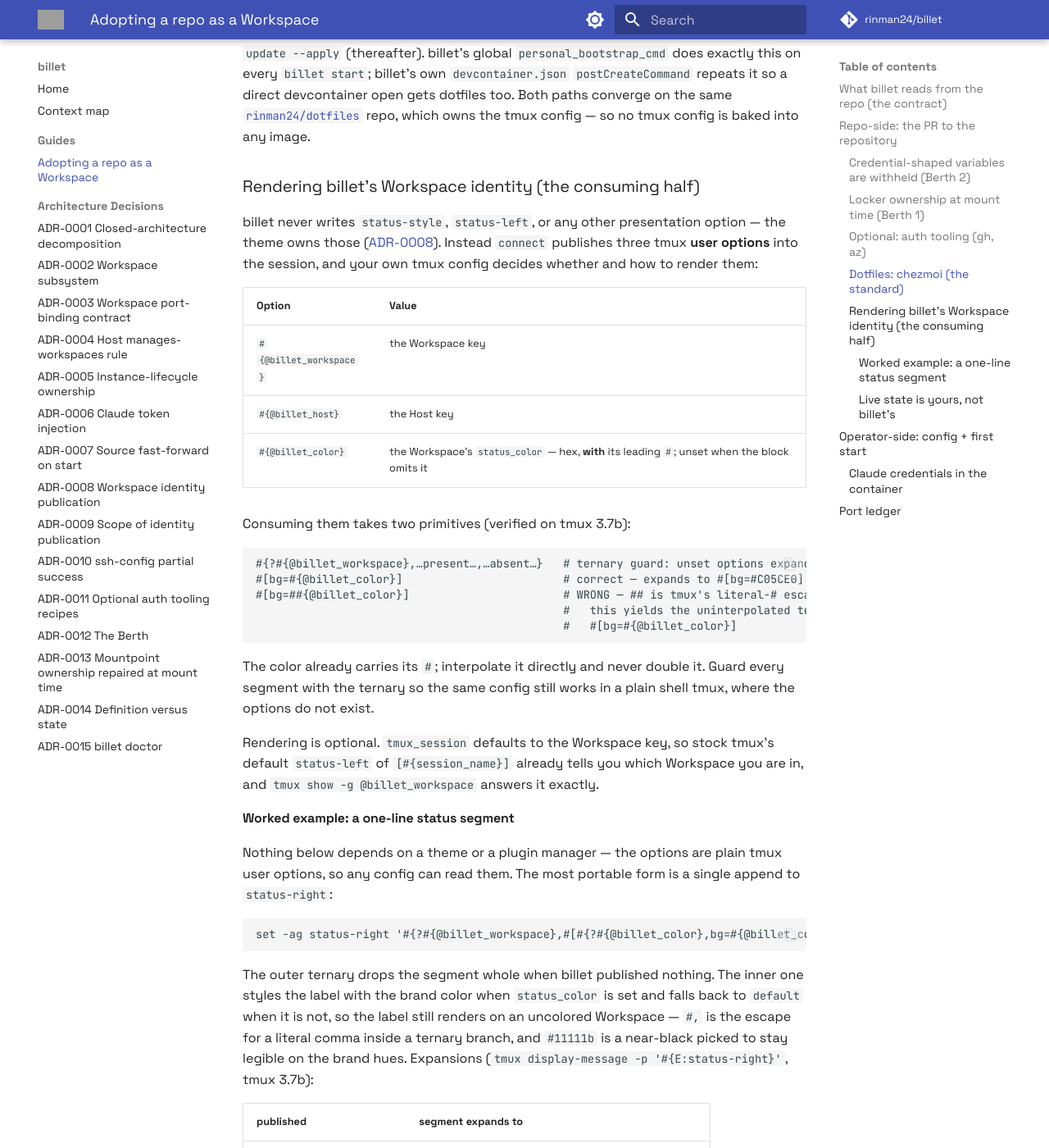
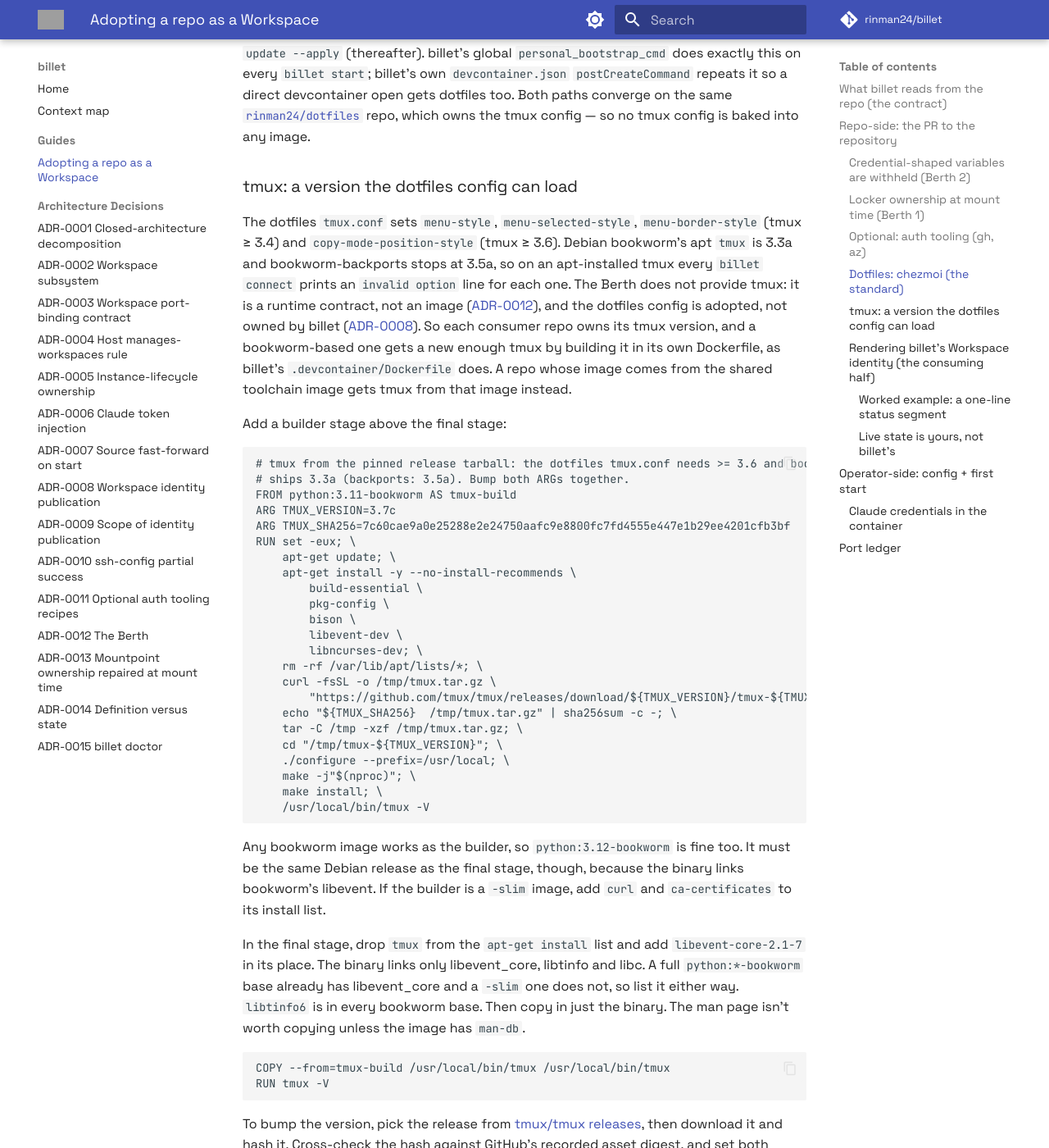
Before and after one commit to rinman24/billet, an MkDocs documentation site: the page built from docs/adopting-a-repo.md, in a window 1280 px wide and 1400 px high, scrolled down 5531 px. Shown: the whole window at 82% size. Built offline with MkDocs 1.6.1 and Material for MkDocs 9.7.7, drawn with Linux system fonts in a browser that asks for light colours; comment, search, counter and statistics services are not loaded; some of the changed text lies outside the part shown; grey boxes are pictures that could not be loaded.

Commit message:
docs: guide for pinning tmux in a consumer repo's devcontainer
squadra and gswa-backend build their own bookworm images and install
tmux from apt, so they hit the same `invalid option` lines on
`billet connect` that billet's own image did: the dotfiles tmux.conf
needs tmux >= 3.6, while bookworm ships 3.3a and backports 3.5a.

The Berth is a runtime contract and does not provide tmux, so each
consumer owns its tmux version. The adoption guide now has a
copy-pasteable recipe next to the dotfiles section. It covers the
builder stage, the final-stage swap (drop apt tmux, add
libevent-core-2.1-7, COPY the binary), how to bump the version and
recompute and cross-check the SHA-256, and how to verify it.

````diff
--- a/docs/adopting-a-repo.md
+++ b/docs/adopting-a-repo.md
@@ -210,6 +210,79 @@ this on every `billet start`; billet's own `devcontainer.json` `postCreateComman
 so a direct devcontainer open gets dotfiles too. Both paths converge on the same
 [`rinman24/dotfiles`](https://github.com/rinman24/dotfiles) repo, which owns the tmux
 config — so no tmux config is baked into any image.
+
+### tmux: a version the dotfiles config can load
+
+The dotfiles `tmux.conf` sets `menu-style`, `menu-selected-style`, `menu-border-style`
+(tmux ≥ 3.4) and `copy-mode-position-style` (tmux ≥ 3.6). Debian bookworm's apt `tmux` is
+3.3a and bookworm-backports stops at 3.5a, so on an apt-installed tmux every `billet connect`
+prints an `invalid option` line for each one. The Berth does not provide tmux: it is a
+runtime contract, not an image ([ADR-0012](adr/adr-0012-the-berth.md)), and the dotfiles
+config is adopted, not owned by billet
+([ADR-0008](adr/adr-0008-workspace-identity-publication.md)). So each consumer repo owns its
+tmux version, and a bookworm-based one gets a new enough tmux by building it in its own
+Dockerfile, as billet's `.devcontainer/Dockerfile` does. A repo whose image comes from the
+shared toolchain image gets tmux from that image instead.
+
+Add a builder stage above the final stage:
+
+```dockerfile
+# tmux from the pinned release tarball: the dotfiles tmux.conf needs >= 3.6 and bookworm
+# ships 3.3a (backports: 3.5a). Bump both ARGs together.
+FROM python:3.11-bookworm AS tmux-build
+ARG TMUX_VERSION=3.7c
+ARG TMUX_SHA256=7c60cae9a0e25288e2e24750aafc9e8800fc7fd4555e447e1b29ee4201cfb3bf
+RUN set -eux; \
+    apt-get update; \
+    apt-get install -y --no-install-recommends \
+        build-essential \
+        pkg-config \
+        bison \
+        libevent-dev \
+        libncurses-dev; \
+    rm -rf /var/lib/apt/lists/*; \
+    curl -fsSL -o /tmp/tmux.tar.gz \
+        "https://github.com/tmux/tmux/releases/download/${TMUX_VERSION}/tmux-${TMUX_VERSION}.tar.gz"; \
+    echo "${TMUX_SHA256}  /tmp/tmux.tar.gz" | sha256sum -c -; \
+    tar -C /tmp -xzf /tmp/tmux.tar.gz; \
+    cd "/tmp/tmux-${TMUX_VERSION}"; \
+    ./configure --prefix=/usr/local; \
+    make -j"$(nproc)"; \
+    make install; \
+    /usr/local/bin/tmux -V
+```
+
+Any bookworm image works as the builder, so `python:3.12-bookworm` is fine too. It must be
+the same Debian release as the final stage, though, because the binary links bookworm's
+libevent. If the builder is a `-slim` image, add `curl` and `ca-certificates` to its
+install list.
+
+In the final stage, drop `tmux` from the `apt-get install` list and add
+`libevent-core-2.1-7` in its place. The binary links only libevent_core, libtinfo and libc.
+A full `python:*-bookworm` base already has libevent_core and a `-slim` one does not, so
+list it either way. `libtinfo6` is in every bookworm base. Then copy in just the binary. The
+man page isn't worth copying unless the image has `man-db`.
+
+```dockerfile
+COPY --from=tmux-build /usr/local/bin/tmux /usr/local/bin/tmux
+RUN tmux -V
+```
+
+To bump the version, pick the release from
+[tmux/tmux releases](https://github.com/tmux/tmux/releases), then download it and hash it.
+Cross-check the hash against GitHub's recorded asset digest, and set both ARGs:
+
+```bash
+V=3.7c
+curl -fsSL -o "tmux-$V.tar.gz" "https://github.com/tmux/tmux/releases/download/$V/tmux-$V.tar.gz"
+sha256sum "tmux-$V.tar.gz"          # macOS: shasum -a 256
+gh api "repos/tmux/tmux/releases/tags/$V" --jq '.assets[].digest'   # must match
+```
+
+To verify, run `billet start <ws>`, which rebuilds the image (`compose up -d --build`). Then,
+in the container, check that `tmux -V` prints the pinned version and that
+`ldd /usr/local/bin/tmux | grep 'not found'` prints nothing. Finally, `billet connect <ws>`
+should print no `invalid option` lines.
 
 ### Rendering billet's Workspace identity (the consuming half)
 
````
